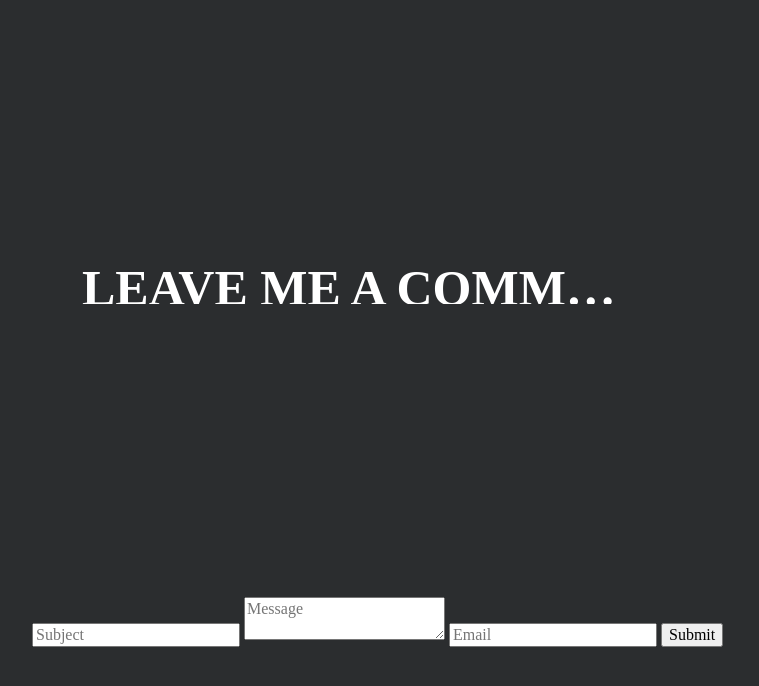
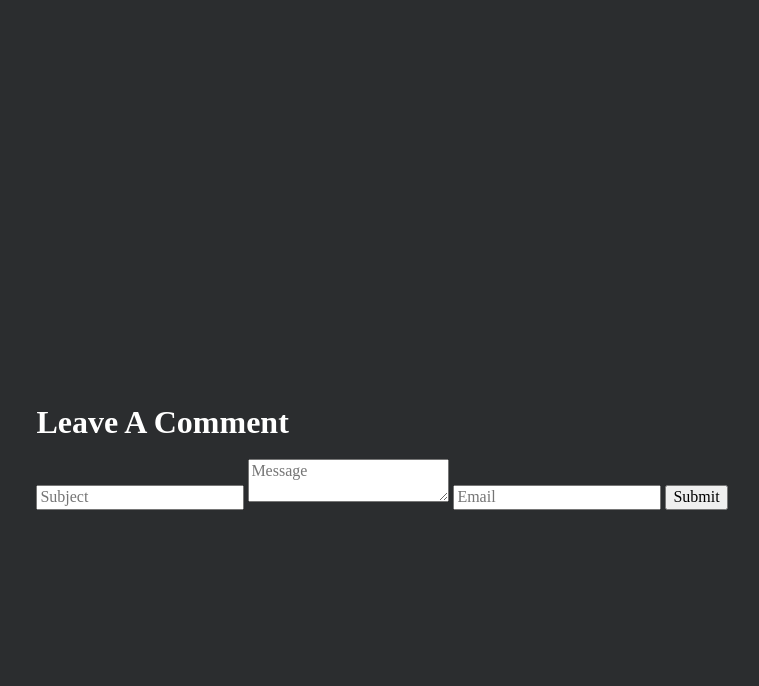
Before and after one commit to MichaelHDesigns/contact, a Jekyll site: the page built from index.html, in a window 1280 px wide and 900 px high, scrolled down 1007 px. Shown: the top 686 px of the window, without its empty margins (258-1017 px from the left). Built offline with Jekyll 4.4.1, drawn with Linux system fonts in a browser that asks for light colours.

Commit message:
Update landing-page.html

```diff
--- a/_includes/landing-page.html
+++ b/_includes/landing-page.html
@@ -94,8 +94,8 @@
 <!-- start contact content -->
 
 <div class="container">
-  <div class="outer-card">
-    <h1 class="title">Leave Me A Comment!</h1>
+  <div class="content">
+    <h1 class="title">Leave A Comment</h1>
     <form action="https://submit-form.com/8ZJKP6gfn8RZPmnyq0Lja" target="_self" style="text-align: center">
   <input type="hidden" name="_redirect" value="https://michaelhdesigns.github.io/contact">
    <!-- All elements must have a name attribute -->
```
